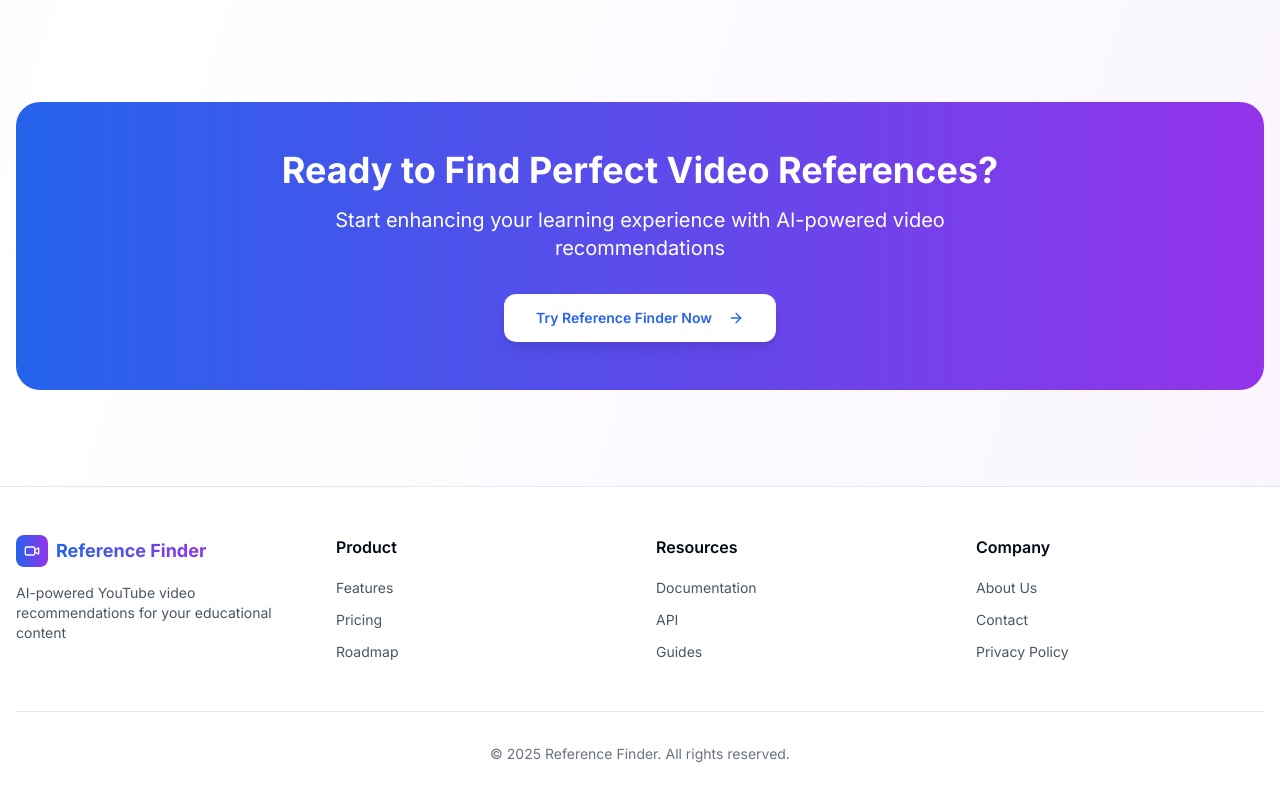
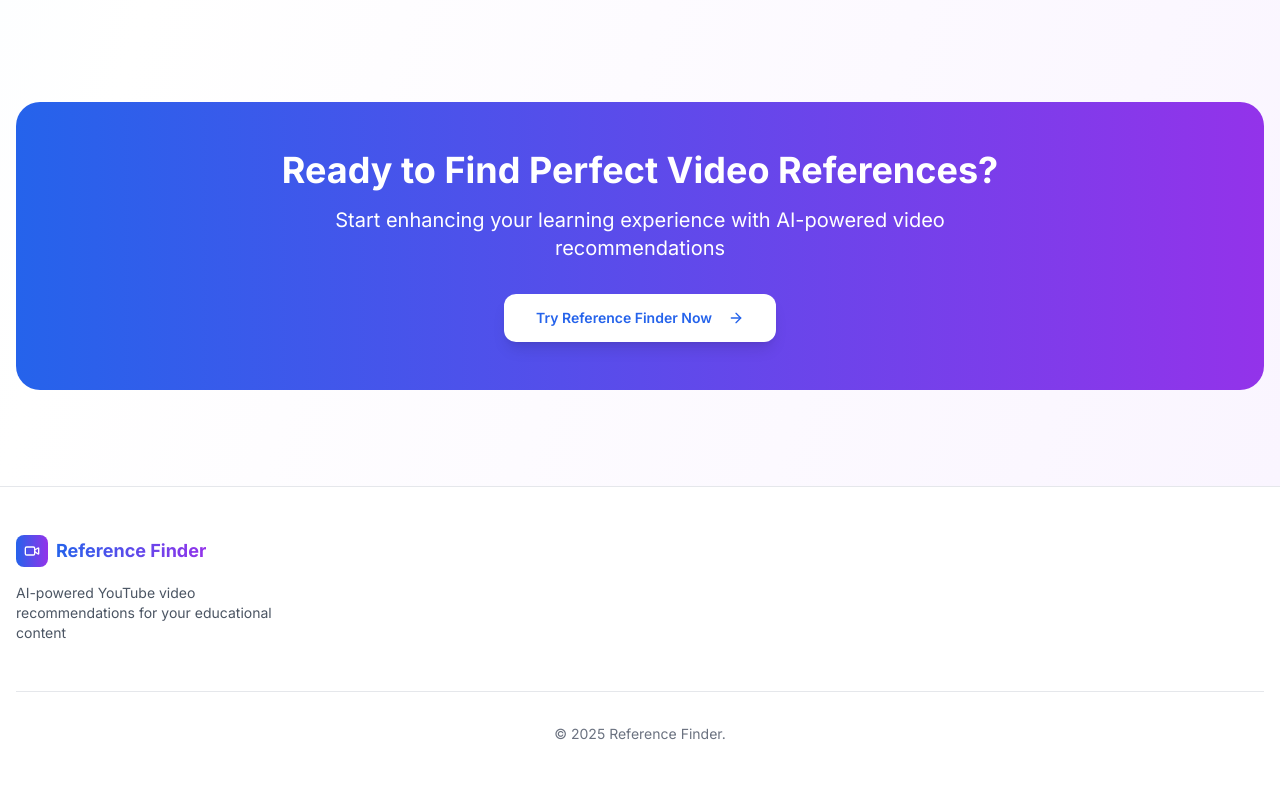
Before and after one commit to Bert0ns/yt-reference-finder-frontend, a Next.js app: page / in a window 1280 px wide. Shown: the part 3840-4640 px from the top of the page. Built offline with nearby package versions, Linux system fonts and the light colour scheme.

Commit message:
fix: fixed footer links

```diff
--- a/components/MainFooter/index.tsx
+++ b/components/MainFooter/index.tsx
@@ -1,5 +1,4 @@
 import {Video} from "lucide-react";
-import Link from "next/link";
 
 const MainFooter = () => {
     return (
@@ -20,15 +19,10 @@ const MainFooter = () => {
                     </p>
                 </div>
 
+                {/*
                 <div>
                     <h4 className="font-semibold mb-4">Product</h4>
                     <ul className="space-y-2">
-                        <li>
-                            <Link href="/features"
-                                  className="text-gray-600 hover:text-blue-600 transition-colors text-sm">
-                                Features
-                            </Link>
-                        </li>
                         <li>
                             <Link href="/pricing"
                                   className="text-gray-600 hover:text-blue-600 transition-colors text-sm">
@@ -43,7 +37,8 @@ const MainFooter = () => {
                         </li>
                     </ul>
                 </div>
-
+                */}
+                {/*
                 <div>
                     <h4 className="font-semibold mb-4">Resources</h4>
                     <ul className="space-y-2">
@@ -67,7 +62,9 @@ const MainFooter = () => {
                         </li>
                     </ul>
                 </div>
+                */}
 
+                {/*
                 <div>
                     <h4 className="font-semibold mb-4">Company</h4>
                     <ul className="space-y-2">
@@ -91,10 +88,11 @@ const MainFooter = () => {
                         </li>
                     </ul>
                 </div>
+                */}
             </div>
 
             <div className="mt-12 pt-8 border-t border-gray-200 text-center text-gray-500 text-sm">
-                <p>© {new Date().getFullYear()} Reference Finder. All rights reserved.</p>
+                <p>© {new Date().getFullYear()} Reference Finder.</p>
             </div>
         </footer>
     )
```
